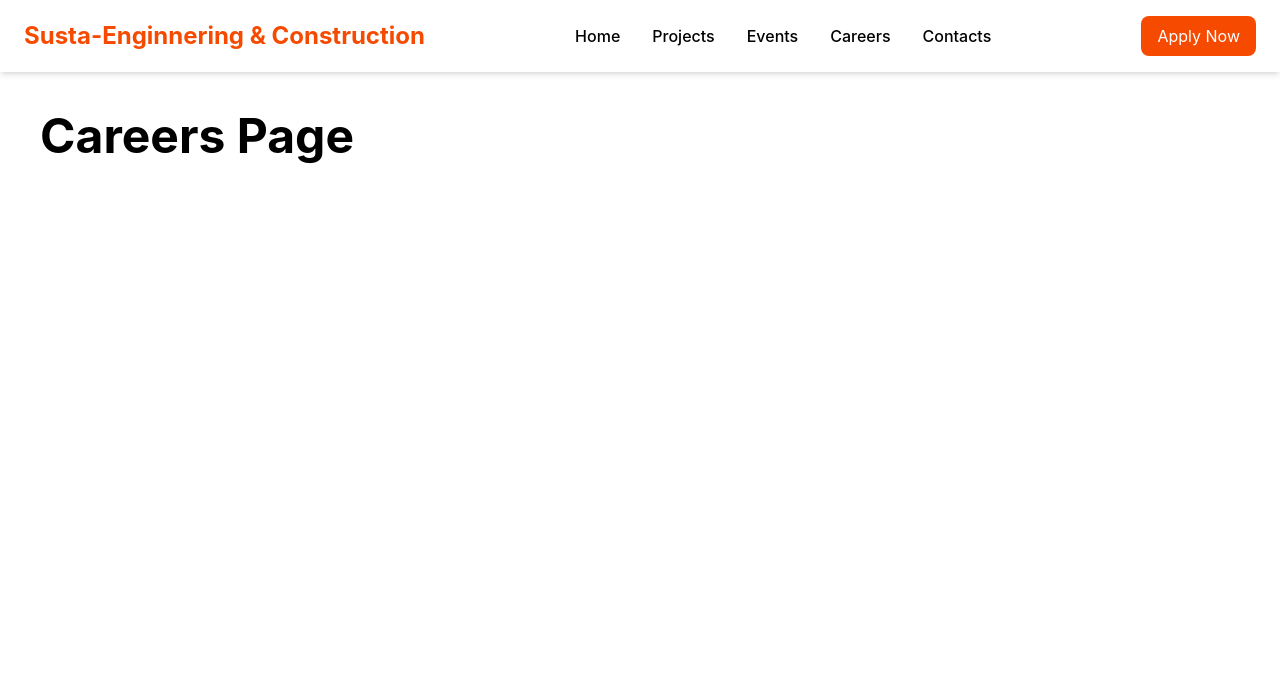
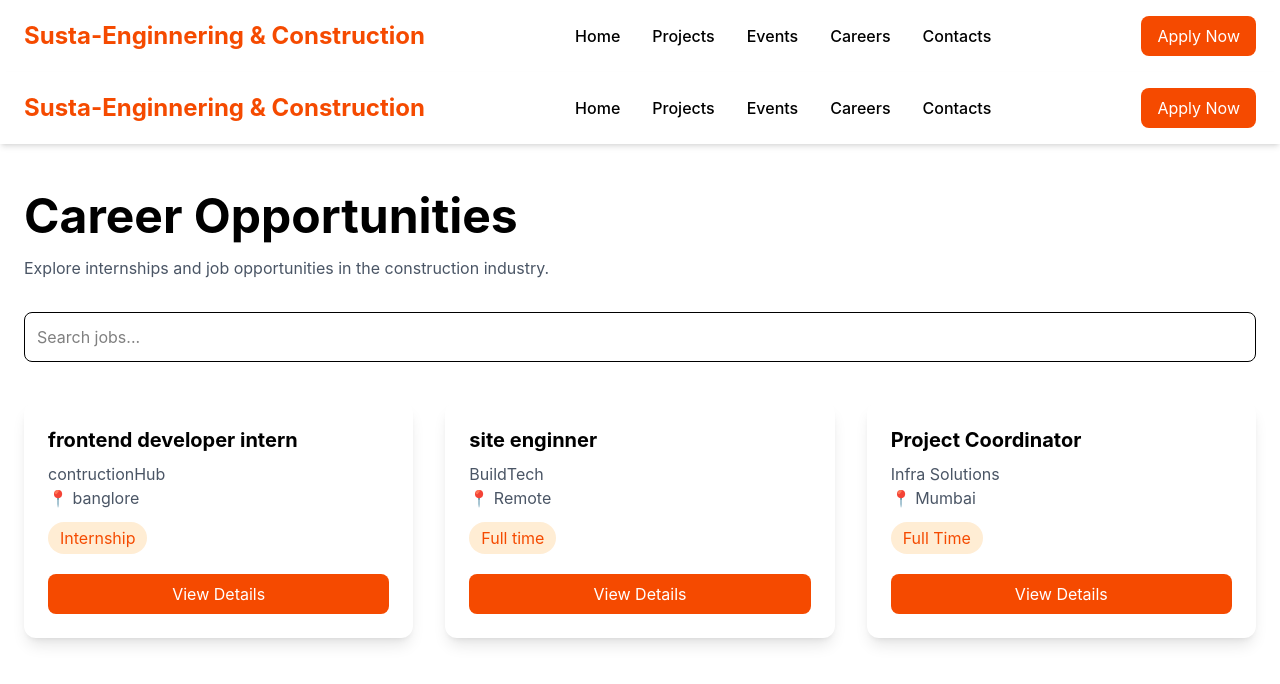
Before and after one commit to umesh2059/Construction-Company, a React (Vite) app: page /careers in a window 1280 px wide. Shown: the top 684 px of the page. Built offline with nearby package versions, Linux system fonts and the light colour scheme.

Commit message:
making ui professiona

```diff
--- /dev/null
+++ b/src/components/CareerCard.tsx
@@ -0,0 +1,37 @@
+import { Link } from "react-router-dom";
+import type { Career } from "@/types/career";
+
+type CareerCardProps = {
+  career: Career;
+};
+
+const CareerCard = ({ career }: CareerCardProps) => {
+  return (
+    <div className="bg-white rounded-xl shadow-lg p-6">
+      <h2 className="text-xl font-bold">
+        {career.title}
+      </h2>
+
+      <p className="text-gray-600 mt-2">
+        {career.company}
+      </p>
+
+      <p className="text-gray-600">
+        📍 {career.location}
+      </p>
+
+      <span className="inline-block mt-3 bg-orange-100 text-orange-600 px-3 py-1 rounded-full">
+        {career.type}
+      </span>
+
+      <Link
+        to={`/careers/${career.id}`}
+        className="block mt-5 bg-orange-600 text-white px-4 py-2 rounded-lg text-center"
+      >
+        View Details
+      </Link>
+    </div>
+  );
+};
+
+export default CareerCard;
--- /dev/null
+++ b/src/data/careers.ts
@@ -0,0 +1,25 @@
+import type {Career} from "@/types/career";
+
+export const careers : Career[] = [
+    {
+        id:1,
+        title:"frontend developer intern",
+        company:"contructionHub",
+        location:"banglore",
+        type:"Internship",
+    },
+    {
+        id:2,
+        title:"site enginner",
+        company:"BuildTech",
+        location:"Remote",
+        type:"Full time",
+    },
+    {
+     id: 3,
+    title: "Project Coordinator",
+    company: "Infra Solutions",
+    location: "Mumbai",
+    type: "Full Time"
+    },
+];
--- a/src/pages/Career.tsx
+++ b/src/pages/Career.tsx
@@ -1,10 +1,50 @@
+import { useState } from "react";
+import Navbar from "@/components/Navbar";
+import CareerCard from "@/components/CareerCard";
+import { careers} from "@/data/careers";
+
 const Careers = () => {
+  const [search, setSearch] = useState("");
+
+  const filteredCareers = careers.filter(
+    (career) =>
+      career.title.toLowerCase().includes(search.toLowerCase()) ||
+      career.location.toLowerCase().includes(search.toLowerCase())
+  );
+
   return (
-    <div className="min-h-screen p-10">
-      <h1 className="text-5xl font-bold">
-        Careers Page
-      </h1>
-    </div>
+    <>
+      <Navbar />
+
+      <section className="max-w-7xl mx-auto px-6 py-12">
+        <h1 className="text-5xl font-bold">
+          Career Opportunities
+        </h1>
+
+        <p className="text-gray-600 mt-4">
+          Explore internships and job opportunities in the construction industry.
+        </p>
+
+        {/* Search Bar */}
+        <input
+          type="text"
+          placeholder="Search jobs..."
+          value={search}
+          onChange={(e) => setSearch(e.target.value)}
+          className="w-full mt-8 p-3 border rounded-lg"
+        />
+
+        {/* Career Cards */}
+        <div className="grid md:grid-cols-2 lg:grid-cols-3 gap-8 mt-10">
+          {filteredCareers.map((career) => (
+            <CareerCard
+              key={career.id}
+              career={career}
+            />
+          ))}
+        </div>
+      </section>
+    </>
   );
 };
 
--- /dev/null
+++ b/src/types/career.ts
@@ -0,0 +1,7 @@
+export interface Career {
+    id:number;
+    title:string;
+    company:string;
+    location:string;
+    type:string;
+}
```
